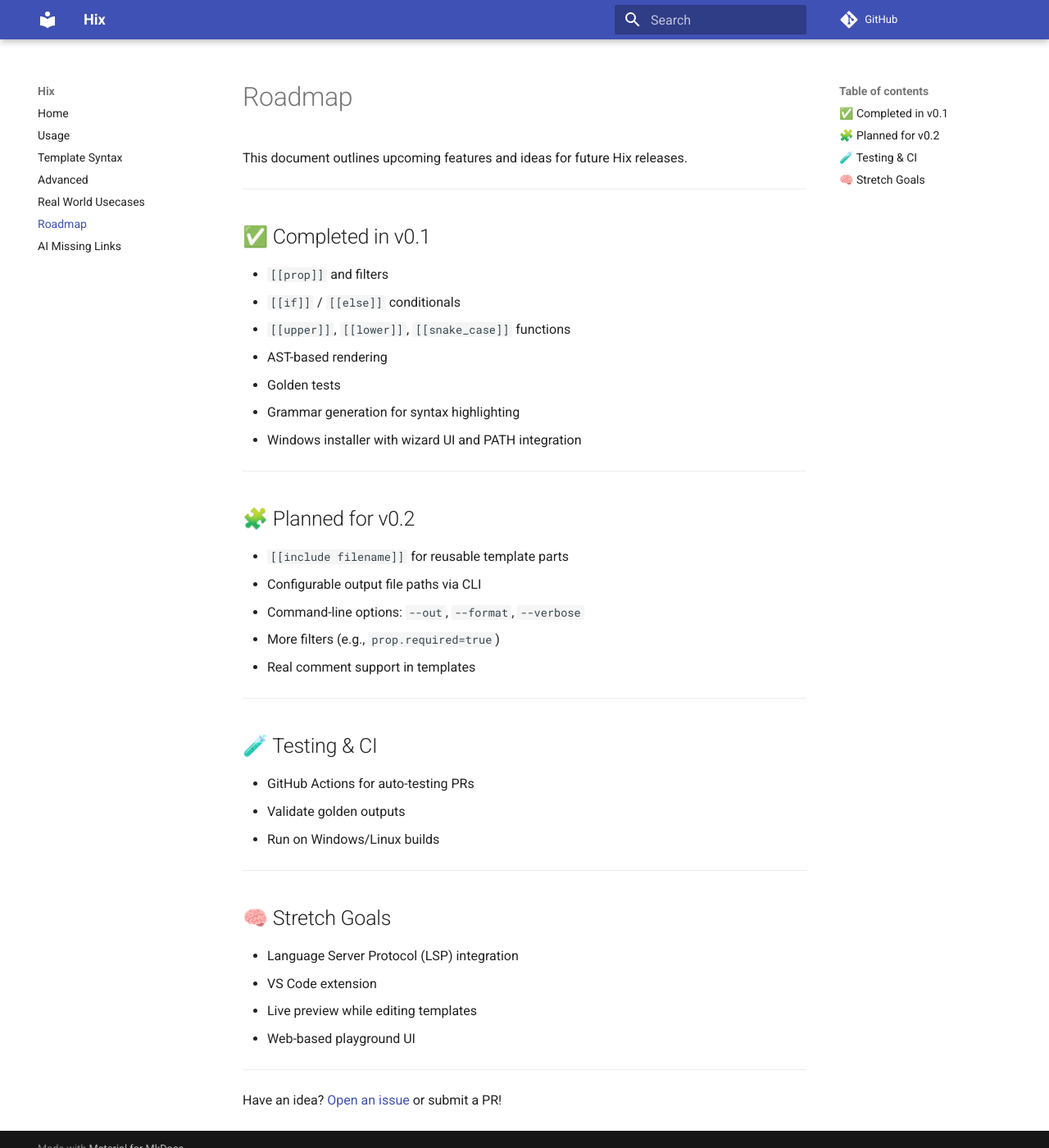
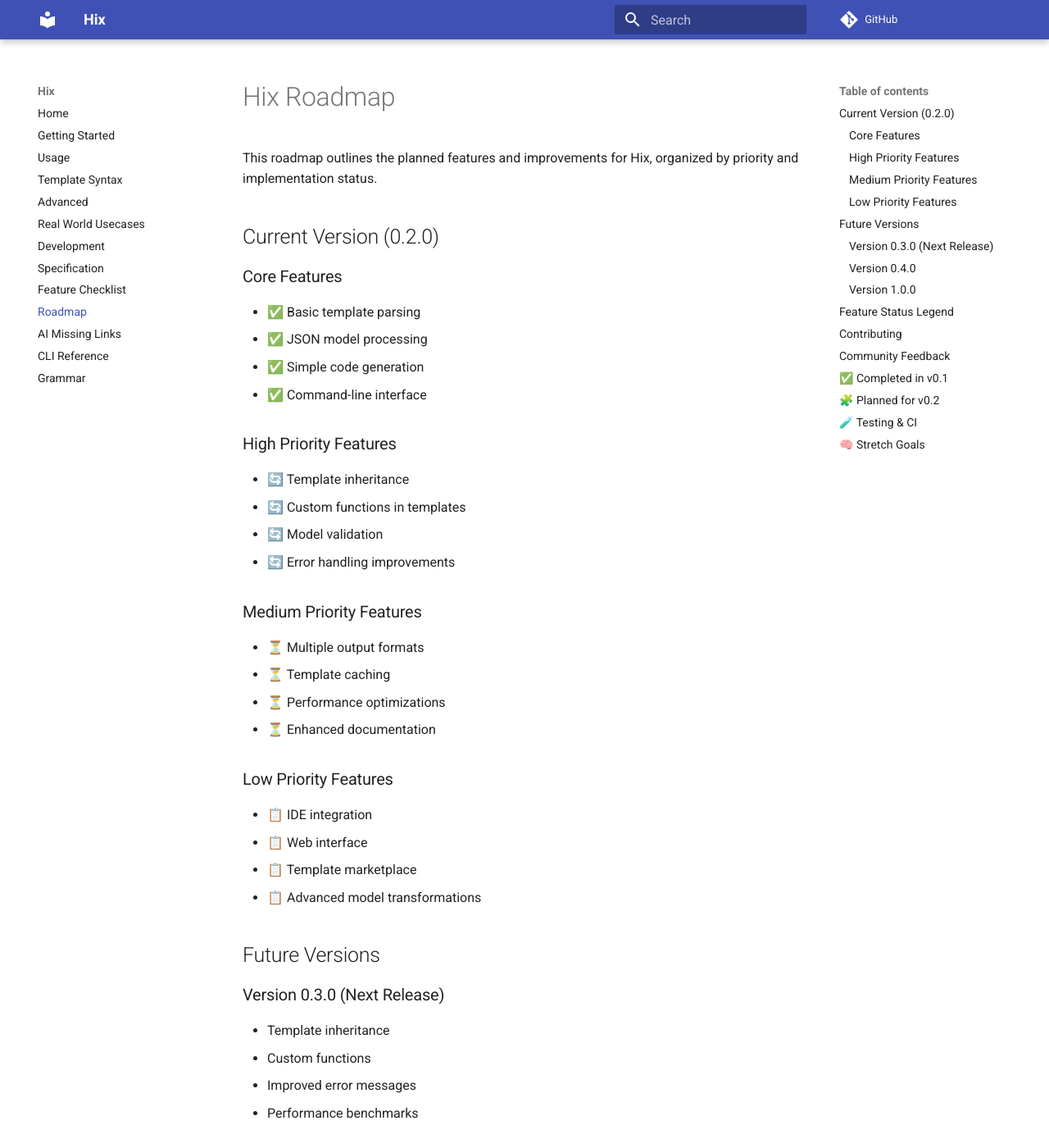
Before and after one commit to joelbugarini/hix, an MkDocs documentation site: the page built from docs/roadmap.md, in a window 1280 px wide and 1400 px high. Shown: the whole window at 82% size. Built offline with MkDocs 1.6.1 and Material for MkDocs 9.7.7, drawn with Linux system fonts in a browser that asks for light colours; comment, search, counter and statistics services are not loaded; some of the changed text lies outside the part shown.

Commit message:
Documentation update

```diff
--- a/docs/roadmap.md
+++ b/docs/roadmap.md
@@ -1,6 +1,75 @@
-# Roadmap
+# Hix Roadmap
 
-This document outlines upcoming features and ideas for future Hix releases.
+This roadmap outlines the planned features and improvements for Hix, organized by priority and implementation status.
+
+## Current Version (0.2.0)
+
+### Core Features
+- ✅ Basic template parsing
+- ✅ JSON model processing
+- ✅ Simple code generation
+- ✅ Command-line interface
+
+### High Priority Features
+- 🔄 Template inheritance
+- 🔄 Custom functions in templates
+- 🔄 Model validation
+- 🔄 Error handling improvements
+
+### Medium Priority Features
+- ⏳ Multiple output formats
+- ⏳ Template caching
+- ⏳ Performance optimizations
+- ⏳ Enhanced documentation
+
+### Low Priority Features
+- 📋 IDE integration
+- 📋 Web interface
+- 📋 Template marketplace
+- 📋 Advanced model transformations
+
+## Future Versions
+
+### Version 0.3.0 (Next Release)
+- Template inheritance
+- Custom functions
+- Improved error messages
+- Performance benchmarks
+
+### Version 0.4.0
+- Multiple output formats
+- Template caching
+- Enhanced documentation
+- Community templates
+
+### Version 1.0.0
+- Major architecture improvements
+- Plugin system
+- Advanced model processing
+- Full IDE integration
+
+## Feature Status Legend
+- ✅ Implemented
+- 🔄 In Progress
+- ⏳ Planned
+- 📋 Under Consideration
+
+## Contributing
+
+New features are selected based on the [Specification](specification.md) document. If you'd like to propose a new feature:
+
+1. Check if it aligns with Hix's goals
+2. Create a GitHub Issue with detailed proposal
+3. Follow the feature implementation process
+4. Submit a pull request when ready
+
+## Community Feedback
+
+We welcome community input on the roadmap. Please:
+- Comment on existing issues
+- Create new feature requests
+- Participate in discussions
+- Share your use cases
 
 ---
 
--- /dev/null
+++ b/docs/specification.md
@@ -0,0 +1,88 @@
+# Hix Specification
+
+This document outlines the specification and feature selection process for Hix.
+
+## Feature Selection Process
+
+Features in Hix are selected based on the following criteria:
+
+1. **Core Functionality**
+   - Must align with Hix's primary goal of code generation
+   - Should solve a common code generation problem
+   - Must maintain backward compatibility
+
+2. **Implementation Priority**
+   - High: Critical for basic functionality
+   - Medium: Enhances existing features
+   - Low: Nice-to-have features
+
+3. **Technical Feasibility**
+   - Must be implementable within the current architecture
+   - Should not compromise performance
+   - Must be testable
+
+## Architecture Specification
+
+### Parser
+- Handles template syntax parsing
+- Supports nested expressions
+- Maintains context for variable substitution
+- Validates template syntax
+
+### Model Processor
+- Validates JSON model structure
+- Processes model transformations
+- Handles type conversions
+- Supports model inheritance
+
+### Template Engine
+- Renders templates with model data
+- Supports conditional logic
+- Handles loops and iterations
+- Manages output formatting
+
+## Feature Implementation Process
+
+1. **Proposal**
+   - Feature is proposed in GitHub Issues
+   - Community discussion and feedback
+   - Technical review by maintainers
+
+2. **Specification**
+   - Detailed technical specification
+   - API design
+   - Backward compatibility analysis
+   - Performance impact assessment
+
+3. **Implementation**
+   - Development in feature branch
+   - Unit tests
+   - Documentation updates
+   - Performance benchmarks
+
+4. **Review**
+   - Code review
+   - Documentation review
+   - Performance review
+   - Security review
+
+5. **Release**
+   - Version bump
+   - Release notes
+   - Documentation updates
+   - Community announcement
+
+## Versioning
+
+Hix follows semantic versioning (MAJOR.MINOR.PATCH):
+
+- **MAJOR**: Breaking changes
+- **MINOR**: New features, backward compatible
+- **PATCH**: Bug fixes, backward compatible
+
+## Backward Compatibility
+
+- Breaking changes require MAJOR version bump
+- Deprecated features are marked in documentation
+- Migration guides provided for breaking changes
+- Support for older versions maintained for 6 months
--- a/mkdocs.yml
+++ b/mkdocs.yml
@@ -5,11 +5,17 @@ theme:
 
 nav:
   - Home: index.md
+  - Getting Started: getting-started.md
   - Usage: usage.md
   - Template Syntax: templates.md
   - Advanced: advanced.md
   - Real World Usecases: real-world-usecase.md
+  - Development: development.md
+  - Specification: specification.md
+  - Feature Checklist: feature-checklist.md
   - Roadmap: roadmap.md
   - AI Missing Links: missing-link.md
+  - CLI Reference: cli.md
+  - Grammar: grammar.md
 
 docs_dir: docs
```
Also changed, not shown: docs/development.md (added, +53 -0 lines), docs/feature-checklist.md (added, +102 -0 lines), docs/getting-started.md (added, +67 -0 lines), docs/usage.md (+19 -4 lines), 4 other files.
